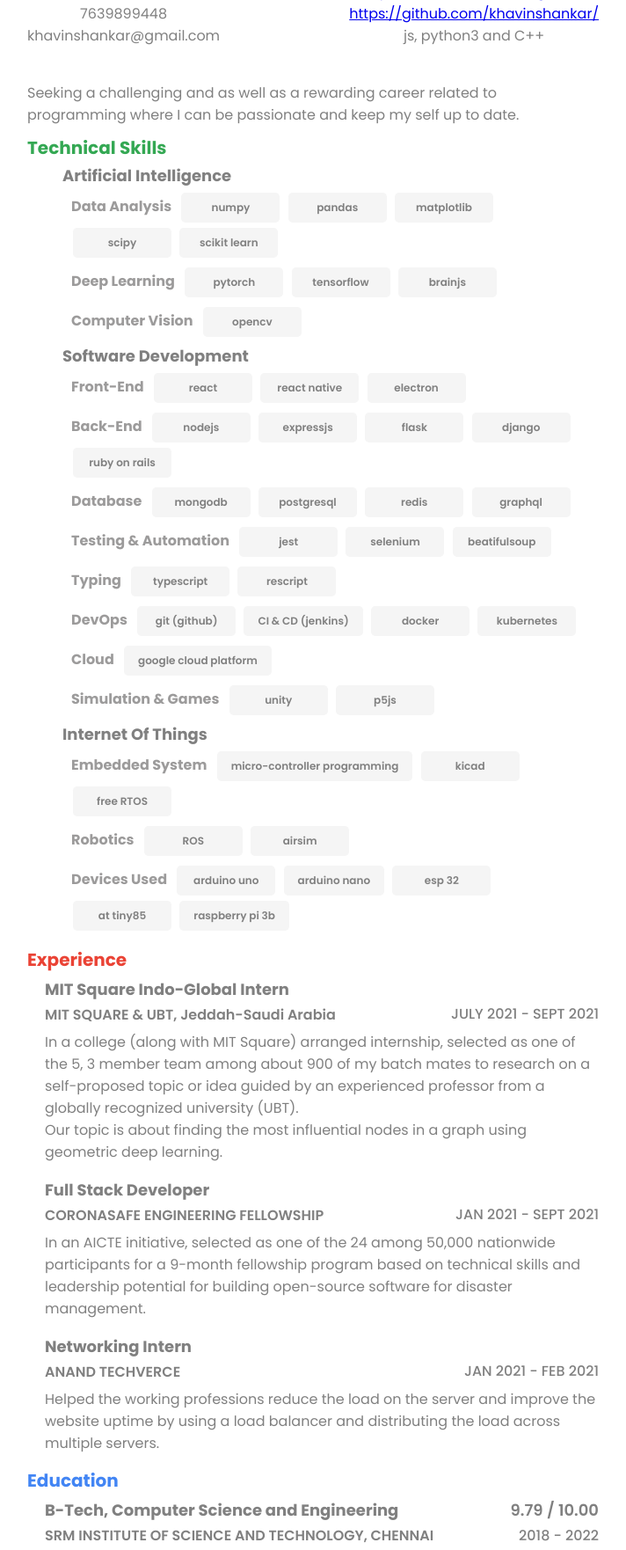
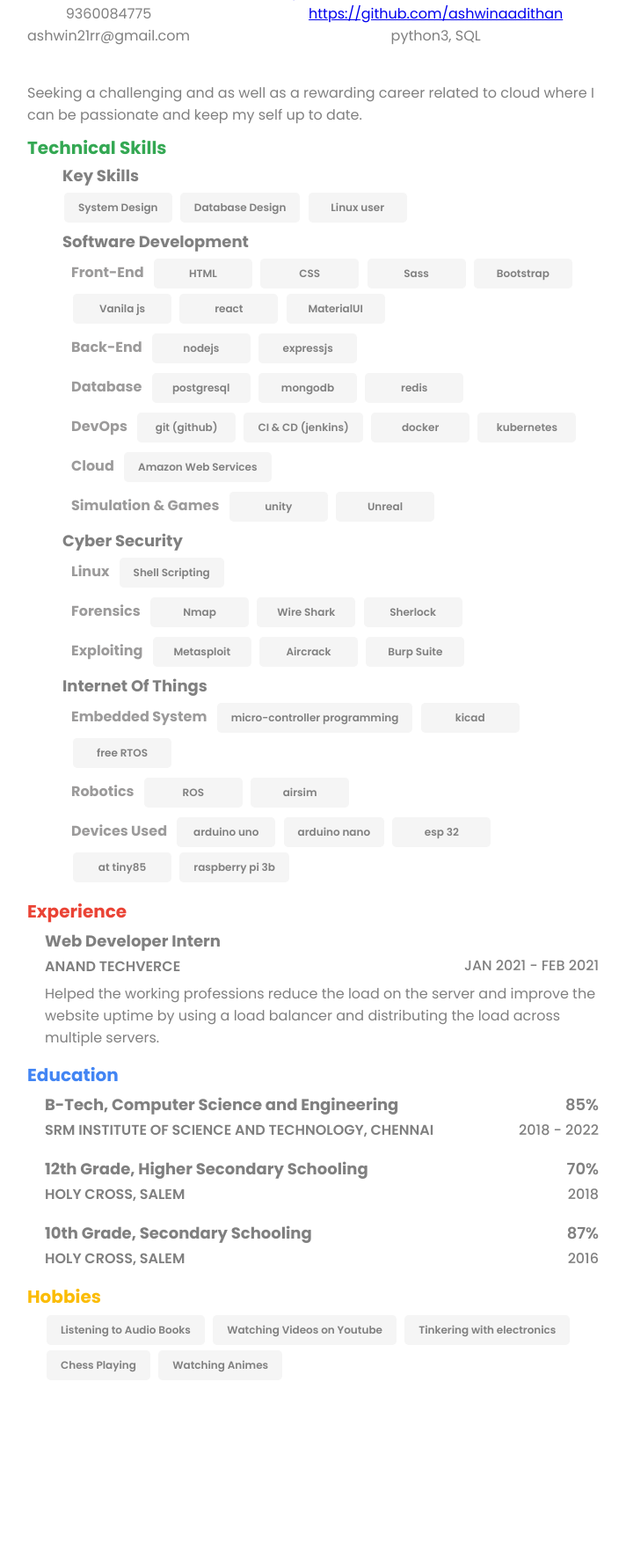
Before and after one commit to ashwinaadithan/resume, a plain HTML site: page index.html in a window 1280 px wide. Shown: the part 42-1804 px from the top of the page at 88% size, without its empty margins (284-996 px from the left). After the commit the page ends 1629 px from the top, so only its background shows below. Drawn offline with Linux system fonts and the light colour scheme.

Commit message:
changed resume with my details

```diff
--- a/index.html
+++ b/index.html
@@ -12,47 +12,30 @@
 <body>
     <div class="head">
         <div class="left">
-            <div class="name">Khavin Shankar G</div>
-            <div class="phone">7639899448</div>
-            <div class="email">khavinshankar@gmail.com</div>
+            <div class="name">ASHWIN H</div>
+            <div class="phone">9360084775</div>
+            <div class="email">ashwin21rr@gmail.com</div>
         </div>
         <div class="right">
-            <a class="portfolio" href="https://khavinshankar.engineer/" target="_blank">https://khavinshankar.engineer/</a>
-            <a class="github" href="https://github.com/khavinshankar/" target="_blank">https://github.com/khavinshankar/</a>
-            <div class="languages">js, python3 and C++</div>
+            <a class="portfolio" href="https://www.linkedin.com/in/ashwinaadithan/" target="_blank">https://www.linkedin.com/in/ashwinaadithan/</a>
+            <a class="github" href="https://github.com/ashwinaadithan" target="_blank">https://github.com/ashwinaadithan</a>
+            <div class="languages">python3, SQL</div>
         </div>
     </div>
 
     <div class="objective">
-        Seeking a challenging and as well as a rewarding career related to programming where I can be passionate and keep my self up to date.
+        Seeking a challenging and as well as a rewarding career related to cloud where I can be passionate and keep my self up to date.
     </div>
 
     <div class="skills-container">
         <h2 class="skills-title">Technical Skills</h2>
         <div class="skills-content">
             <div class="skills-domain-container">
-                <h3 class="skills-domain-title">Artificial Intelligence</h3>
+                <h3 class="skills-domain-title">Key Skills</h3>
                 <div class="skills-domain-skills">
-                    <div class="skills-sub-domain-container">
-                        <h4 class="skills-sub-domain-title">Data Analysis</h4>
-                        <p class="skill">numpy</p>
-                        <p class="skill">pandas</p>
-                        <p class="skill">matplotlib</p>
-                        <p class="skill">scipy</p>
-                        <p class="skill">scikit learn</p>
-                    </div>
-
-                    <div class="skills-sub-domain-container">
-                        <h4 class="skills-sub-domain-title">Deep Learning</h4>
-                        <p class="skill">pytorch</p>
-                        <p class="skill">tensorflow</p>
-                        <p class="skill">brainjs</p>
-                    </div>
-
-                    <div class="skills-sub-domain-container">
-                        <h4 class="skills-sub-domain-title">Computer Vision</h4>
-                        <p class="skill">opencv</p>
-                    </div>
+                    <p class="skill">System Design</p>
+                    <p class="skill">Database Design</p>
+                    <p class="skill">Linux user</p>
                 </div>
             </div>
 
@@ -61,39 +44,26 @@
                 <div class="skills-domain-skills">
                     <div class="skills-sub-domain-container">
                         <h4 class="skills-sub-domain-title">Front-End</h4>
+                        <p class="skill">HTML</p>
+                        <p class="skill">CSS</p>
+                        <p class="skill">Sass</p>
+                        <p class="skill">Bootstrap</p>
+                        <p class="skill">Vanila js</p>
                         <p class="skill">react</p>
-                        <p class="skill">react native</p>
-                        <p class="skill">electron</p>
+                        <p class="skill">MaterialUI</p>
                     </div>
 
                     <div class="skills-sub-domain-container">
                         <h4 class="skills-sub-domain-title">Back-End</h4>
                         <p class="skill">nodejs</p>
                         <p class="skill">expressjs</p>
-                        <p class="skill">flask</p>
-                        <p class="skill">django</p>
-                        <p class="skill">ruby on rails</p>
                     </div>
 
                     <div class="skills-sub-domain-container">
                         <h4 class="skills-sub-domain-title">Database</h4>
+                        <p class="skill">postgresql</p>
                         <p class="skill">mongodb</p>
-                        <p class="skill">postgresql</p>
                         <p class="skill">redis</p>
-                        <p class="skill">graphql</p>
-                    </div>
-
-                    <div class="skills-sub-domain-container">
-                        <h4 class="skills-sub-domain-title">Testing & Automation</h4>
-                        <p class="skill">jest</p>
-                        <p class="skill">selenium</p>
-                        <p class="skill">beatifulsoup</p>
-                    </div>
-
-                    <div class="skills-sub-domain-container">
-                        <h4 class="skills-sub-domain-title">Typing</h4>
-                        <p class="skill">typescript</p>
-                        <p class="skill">rescript</p>
                     </div>
 
                     <div class="skills-sub-domain-container">
@@ -106,13 +76,37 @@
 
                     <div class="skills-sub-domain-container">
                         <h4 class="skills-sub-domain-title">Cloud</h4>
-                        <p class="skill">google cloud platform</p>
+                        <p class="skill">Amazon Web Services</p>
                     </div>
 
                     <div class="skills-sub-domain-container">
                         <h4 class="skills-sub-domain-title">Simulation & Games</h4>
                         <p class="skill">unity</p>
-                        <p class="skill">p5js</p>
+                        <p class="skill">Unreal</p>
+                    </div>
+                </div>
+            </div>
+
+            <div class="skills-domain-container">
+                <h3 class="skills-domain-title">Cyber Security</h3>
+                <div class="skills-domain-skills">
+                    <div class="skills-sub-domain-container">
+                        <h4 class="skills-sub-domain-title">Linux</h4>
+                        <p class="skill">Shell Scripting</p>
+                    </div>
+
+                    <div class="skills-sub-domain-container">
+                        <h4 class="skills-sub-domain-title">Forensics</h4>
+                        <p class="skill">Nmap</p>
+                        <p class="skill">Wire Shark</p>
+                        <p class="skill">Sherlock</p>
+                    </div>
+
+                    <div class="skills-sub-domain-container">
+                        <h4 class="skills-sub-domain-title">Exploiting</h4>
+                        <p class="skill">Metasploit</p>
+                        <p class="skill">Aircrack</p>
+                        <p class="skill">Burp Suite</p>
                     </div>
                 </div>
             </div>
@@ -152,49 +146,7 @@
             <div class="experience-content">
                 <div class="experience-content-head">
                     <div class="left">
-                        <h3 class="experience-position">MIT Square Indo-Global Intern</h3>
-                        <h4 class="experience-company">MIT SQUARE & UBT, Jeddah-Saudi Arabia</h4>
-                    </div>
-                    <div class="right">
-                        <h3 class="experience-empty"></h3>
-                        <h4 class="experience-duration">JULY 2021 - SEPT 2021</h4>
-                    </div>
-                </div>
-                <div class="experience-content-desc">
-                    In a college (along with MIT Square) arranged internship, selected as one of the 5, 3 member
-                    team among about 900 of my batch mates to research on a self-proposed topic or idea
-                    guided by an experienced professor from a globally recognized university (UBT).
-                    <br />
-                    Our topic is about finding the most influential nodes in a graph using geometric deep learning.
-                </div>
-            </div>
-        </div>
-
-        <div class="experience-section">
-            <div class="experience-content">
-                <div class="experience-content-head">
-                    <div class="left">
-                        <h3 class="experience-position">Full Stack Developer</h3>
-                        <h4 class="experience-company">CORONASAFE ENGINEERING FELLOWSHIP</h4>
-                    </div>
-                    <div class="right">
-                        <h3 class="experience-empty"></h3>
-                        <h4 class="experience-duration">JAN 2021 - SEPT 2021</h4>
-                    </div>
-                </div>
-                <div class="experience-content-desc">
-                    In an AICTE initiative, selected as one of the 24 among 50,000 nationwide participants
-                    for a 9-month fellowship program based on technical skills and leadership potential
-                    for building open-source software for disaster management.
-                </div>
-            </div>
-        </div>
-
-        <div class="experience-section">
-            <div class="experience-content">
-                <div class="experience-content-head">
-                    <div class="left">
-                        <h3 class="experience-position">Networking Intern</h3>
+                        <h3 class="experience-position">Web Developer Intern</h3>
                         <h4 class="experience-company">ANAND TECHVERCE</h4>
                     </div>
                     <div class="right">
@@ -219,7 +171,7 @@
                     <h4 class="education-school">SRM INSTITUTE OF SCIENCE AND TECHNOLOGY, CHENNAI</h4>
                 </div>
                 <div class="right">
-                    <h3 class="education-cgpa">9.79 / 10.00</h3>
+                    <h3 class="education-cgpa">85%</h3>
                     <h4 class="education-duration">2018 - 2022</h4>
                 </div>
             </div>
@@ -229,10 +181,10 @@
             <div class="education-content">
                 <div class="left">
                     <h3 class="education-grade">12th Grade, Higher Secondary Schooling</h3>
-                    <h4 class="education-school">(NIOS) KENDRIYA VIDYALAYA, COIMBATORE</h4>
+                    <h4 class="education-school">HOLY CROSS, SALEM</h4>
                 </div>
                 <div class="right">
-                    <h3 class="education-cgpa">60.66%</h3>
+                    <h3 class="education-cgpa">70%</h3>
                     <h4 class="education-duration">2018</h4>
                 </div>
             </div>
@@ -242,14 +194,25 @@
             <div class="education-content">
                 <div class="left">
                     <h3 class="education-grade">10th Grade, Secondary Schooling</h3>
-                    <h4 class="education-school">(APBSE) NARAYANA GROUP OF SCHOOLS, NELLORE</h4>
+                    <h4 class="education-school">HOLY CROSS, SALEM</h4>
                 </div>
                 <div class="right">
-                    <h3 class="education-cgpa">8.80 / 10.00</h3>
-                    <h4 class="education-duration">2015</h4>
+                    <h3 class="education-cgpa">87%</h3>
+                    <h4 class="education-duration">2016</h4>
                 </div>
             </div>
         </div>
     </div>
+
+    <div class="hobby-container">
+        <h2 class="hobby-title">Hobbies</h2>
+        <div class="hobby-content">
+            <p class="hobby">Listening to Audio Books</p>
+            <p class="hobby">Watching Videos on Youtube</p>
+            <p class="hobby">Tinkering with electronics</p>
+            <p class="hobby">Chess Playing</p>
+            <p class="hobby">Watching Animes</p>
+        </div>
+    </div>
 </body>
 </html>
--- a/master.css
+++ b/master.css
@@ -63,7 +63,7 @@ p {
     align-items: center;
 }
 
-.education-section, .experience-section, .skills-content, .skills-domain-container {
+.education-section, .experience-section, .skills-content, .skills-domain-container, .hobby-content {
     margin-left: 20px;
     margin-bottom: 15px;
 }
@@ -106,8 +106,11 @@ p {
     color: var(--green);
 }
 
+.hobby-title {
+    color: var(--yellow);
+}
 
-.skill {
+.skill, .hobby {
     display: inline-table;
     max-width:fit-content;
     max-height: fit-content;
```
